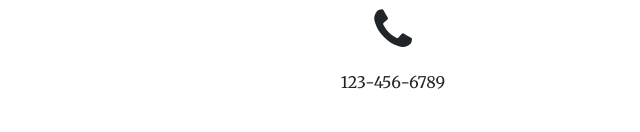
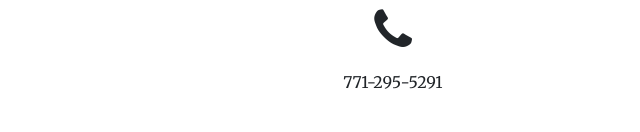
Before and after one commit to Gerardo2397/Onepage, a plain HTML site: page index.html in a window 1280 px wide. Shown: the part 2563-2695 px from the top of the page, 57-697 px from the left. Drawn offline with nearby package versions, Linux system fonts and the light colour scheme.

Commit message:
Add files via upload

```diff
--- a/index.html
+++ b/index.html
@@ -238,7 +238,7 @@
         <div class="row">
           <div class="col-lg-4 ml-auto text-center">
             <i class="fa fa-phone fa-3x mb-3 sr-contact"></i>
-            <p>123-456-6789</p>
+            <p>771-295-5291</p>
           </div>
           <div class="col-lg-4 mr-auto text-center">
             <i class="fa fa-envelope-o fa-3x mb-3 sr-contact"></i>
```
